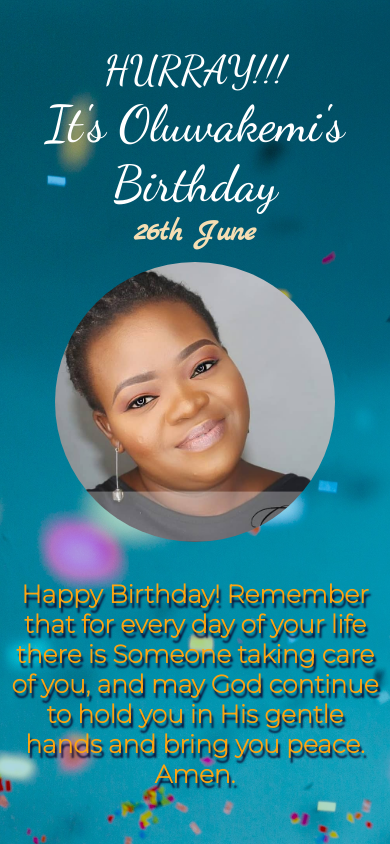
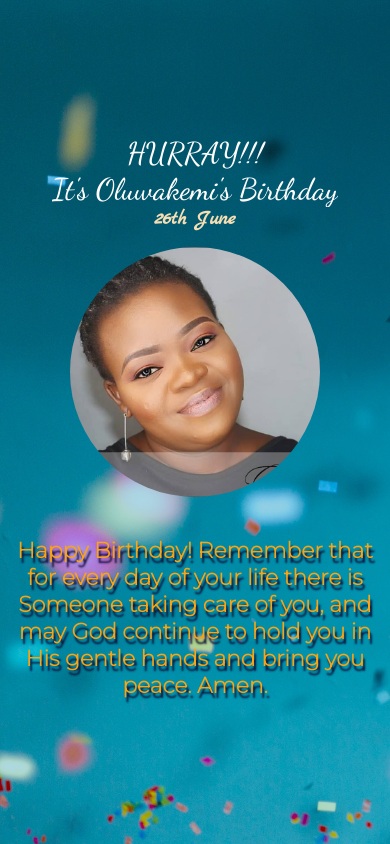
Before and after one commit to Olagoke1234/KEMI-S-BIRTHDAY, a plain HTML site: page index.html in a window 390 px wide. Drawn offline with Linux system fonts and the light colour scheme.

Commit message:
Responsiveness fixing

```diff
--- a/style.css
+++ b/style.css
@@ -1,14 +1,7 @@
 * {
   margin: 0;
   padding: 0;
-}
-
-body {
-  background-image: url("./images/birthday_background.jpg");
-  background-repeat: no-repeat;
-  background-size: cover;
-  background-color: lightblue;
-  background-blend-mode: multiply;
+  overflow-y: scroll;
 }
 
 #kemi-bday {
@@ -16,13 +9,17 @@ body {
   flex-direction: column;
   justify-content: center;
   align-items: center;
+  background-image: url("./images/birthday_background.jpg");
+  background-repeat: no-repeat;
+  background-size: cover;
+  background-color: lightblue;
+  background-blend-mode: multiply;
   height: 100vh;
-  position: relative;
 }
 
 .greeting h1 {
   font-family: "Dancing Script", cursive;
-  font-size: 40px;
+  font-size: 30px;
   font-weight: 500;
   color: white;
   text-align: center;
@@ -30,7 +27,7 @@ body {
 
 .greeting h2 {
   font-family: "Dancing Script", cursive;
-  font-size: 50px;
+  font-size: 30px;
   font-weight: 500;
   color: white;
   text-align: center;
@@ -38,15 +35,15 @@ body {
 
 .greeting h3 {
   font-family: "Marck Script", cursive;
-  font-size: 30px;
+  font-size: 20px;
   font-weight: 700;
   color: wheat;
   text-align: center;
 }
 
 .picture {
-  height: 300px;
-  width: 300px;
+  height: 280px;
+  width: 280px;
   /* background-color: white; */
   z-index: 3;
   display: flex;
@@ -55,8 +52,8 @@ body {
 }
 
 .picture img {
-  height: 280px;
-  width: 280px;
+  height: 250px;
+  width: 250px;
   background-color: white;
   z-index: 3;
   object-fit: cover;
@@ -68,67 +65,12 @@ body {
   align-items: center;
   justify-content: center;
   text-align: center;
-  margin-top: 17px;
+  margin-top: 15px;
   font-family: "Montserrat", sans-serif;
   color: #fca311;
-  font-size: 25px;
+  font-size: 22px;
   font-weight: bolder;
   max-width: 600px;
   padding: 10px;
   text-shadow: 2px 5px 2px rgb(13, 12, 51);
 }
-
-/* .send {
-  display: flex;
-  flex-direction: column;
-  align-items: center;
-  justify-content: center;
-}
-
-#send {
-  margin-top: 20px;
-  font-family: "Mukta", sans-serif;
-  font-size: 15px;
-  border-radius: 10px;
-  margin-bottom: 5px;
-  padding: 10px;
-  background-color: lightskyblue;
-  border: none;
-  outline: none;
-}
-
-button {
-  width: 150px;
-  padding: 10px 5px;
-  border-radius: 5px;
-  font-size: 15px;
-  font-family: "Dancing Script", cursive;
-  font-weight: bolder;
-  background-color: rgb(8, 8, 32);
-  color: white;
-}
-
-button:hover {
-  background-color: white;
-  color: rgb(8, 8, 32);
-}
-
-.wisher {
-  margin-top: 10px;
-}
-
-label {
-  color: rgb(219, 164, 61);
-  font-family: "Open Sans", sans-serif;
-  font-weight: bolder;
-}
-
-input {
-  width: 200px;
-  height: 30px;
-  border-radius: 4px;
-  outline: none;
-  border: none;
-  padding: 2px;
-  font-size: 16px;
-} */
```
Also changed, not shown: index.html (+0 -24 lines).
